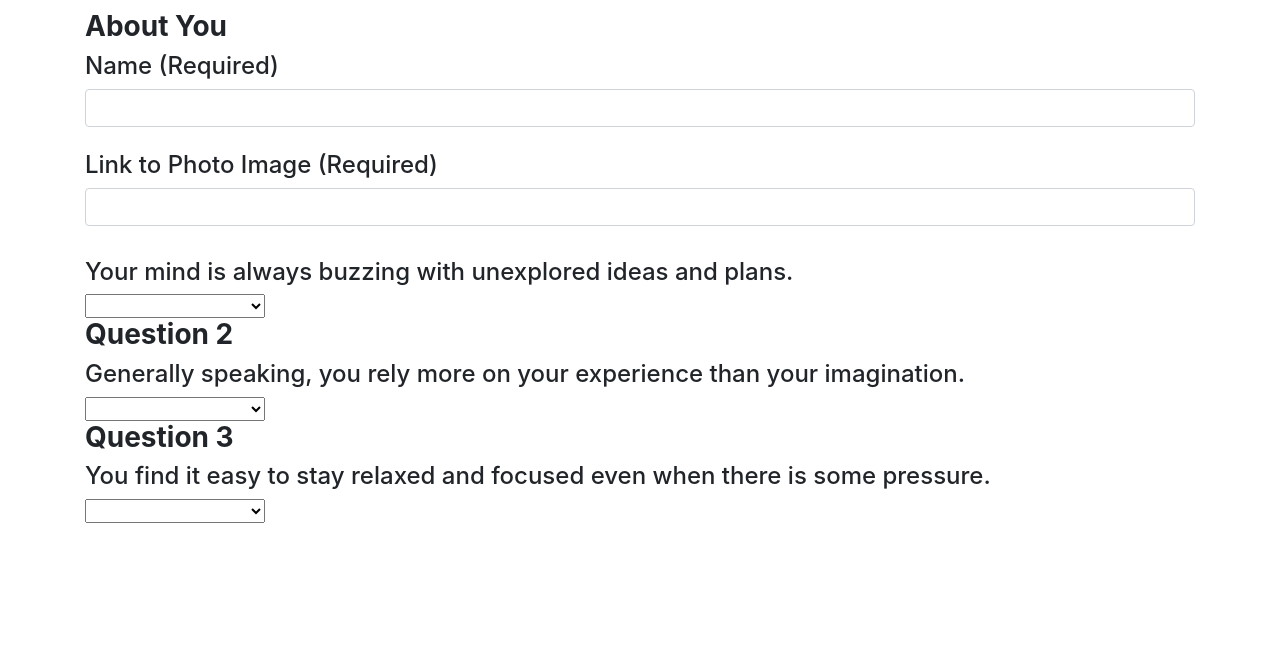
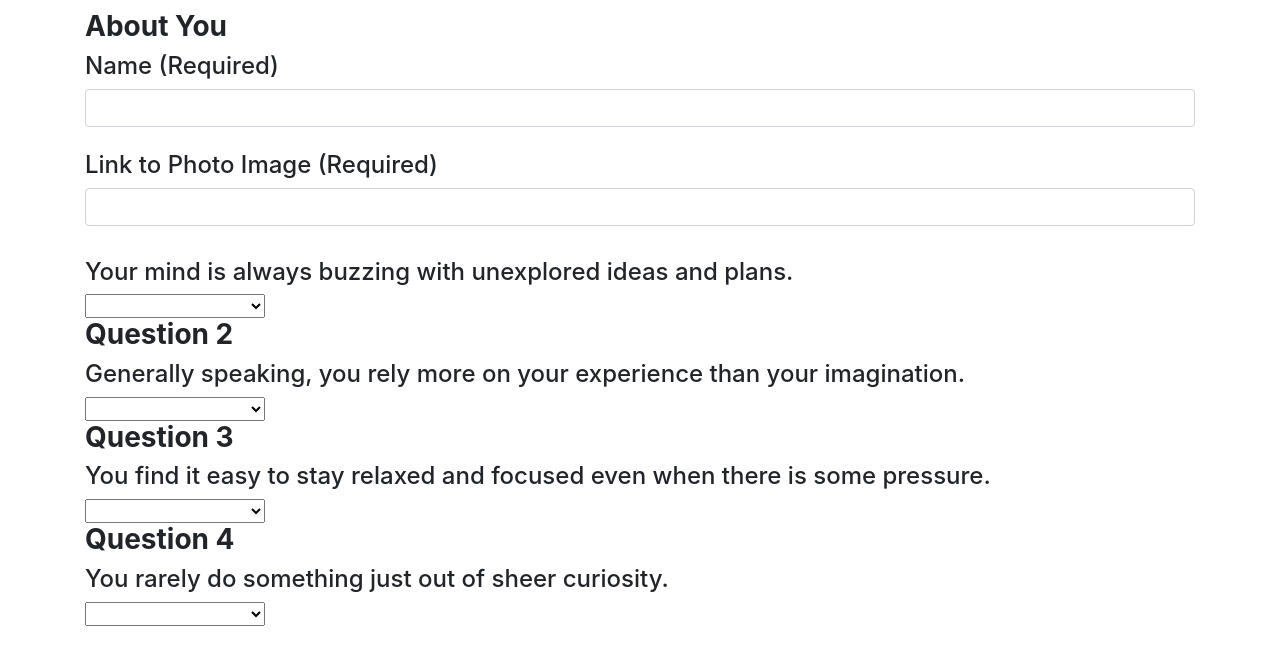
Before and after one commit to JoshBal117/FriendFinder, a website: page app/public/survey.html in a window 1280 px wide. Shown: the part 60-724 px from the top of the page. Drawn offline with nearby package versions, Linux system fonts and the light colour scheme.

Commit message:
and yet more html

```diff
--- a/app/public/survey.html
+++ b/app/public/survey.html
@@ -60,6 +60,17 @@
       <option value="5">5 (Strongly Agree)</option>
     </select>
 
+    <h3><strong>Question 4</strong></h3>
+    <h4>You rarely do something just out of sheer curiosity.</h4>
+    <select class="chosen-select" id="question4">
+      <option value=""></option>
+      <option value="1">1 (Strongly Disagree)</option>
+      <option value="2">2</option>
+      <option value="3">3</option>
+      <option value="4">4</option>
+      <option value="5">5 (Strongly Agree)</option>
+    </select>
+
 
     </div>
 </body>
```
